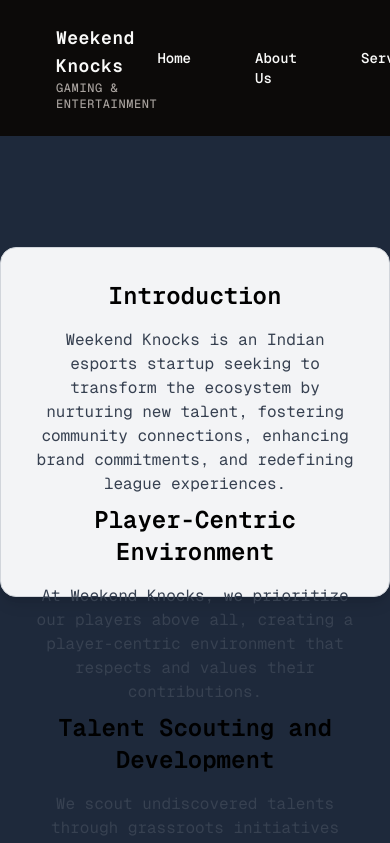
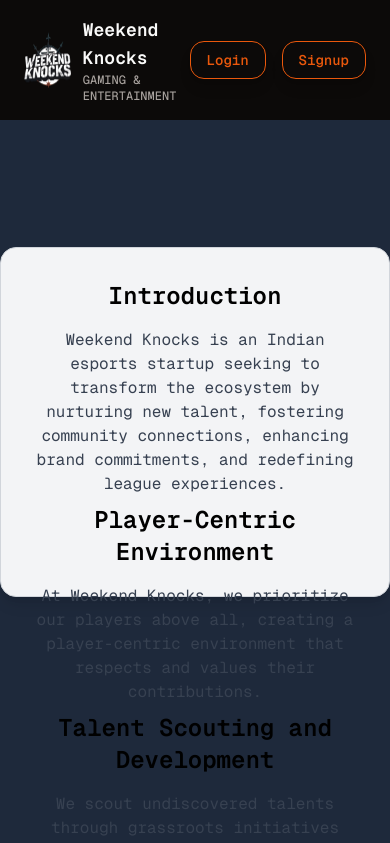
Before and after one commit to Praneeth-2602/Weekend_Knocks, a Next.js app: page /about in a window 390 px wide. Shown: the top 843 px of the page. Built offline with nearby package versions, Linux system fonts and the light colour scheme.

Commit message:
improved navbar ui and hovering effects

```diff
--- a/components/Navbar.tsx
+++ b/components/Navbar.tsx
@@ -1,17 +1,23 @@
 'use client';
-
 import Link from "next/link";
 import { useState, useEffect } from "react";
-import { motion } from "framer-motion"; // Import motion from framer-motion
+import { motion } from "framer-motion";
 import logo from "@/assets/logo.png";
 
 export default function Navbar() {
-	const [isHovered, setIsHovered] = useState(false);
-	const [isLoggedIn, setIsLoggedIn] = useState(false); // State to track login status
-	const [isScrolled, setIsScrolled] = useState(false); // State to track scroll position
+	const [isLoggedIn, setIsLoggedIn] = useState(false);
+	const [isScrolled, setIsScrolled] = useState(false);
 
-	const handleMouseEnter = () => setIsHovered(true);
-	const handleMouseLeave = () => setIsHovered(false);
+	useEffect(() => {
+		const handleScroll = () => {
+			setIsScrolled(window.scrollY > 50);
+		};
+
+		window.addEventListener("scroll", handleScroll);
+		return () => {
+			window.removeEventListener("scroll", handleScroll);
+		};
+	}, []);
 
 	const navItems = [
 		{ name: "Home", link: "/" },
@@ -23,57 +29,40 @@
 		{ name: "Search", link: "#" },
 	];
 
-	useEffect(() => {
-		const handleScroll = () => {
-			if (window.scrollY > 50) {
-				setIsScrolled(true);
-			} else {
-				setIsScrolled(false);
-			}
-		};
-
-		window.addEventListener("scroll", handleScroll);
-		return () => {
-			window.removeEventListener("scroll", handleScroll);
-		};
-	}, []);
-
 	return (
 		<nav
-			className={`w-full fixed top-0 z-10 transition-all duration-300 ${isScrolled ? "bg-[#1c1c1c] bg-opacity-30 backdrop-blur-lg border border-white border-opacity-10" : "bg-background bg-opacity-90"
+			className={`w-full fixed top-0 z-10 transition-all duration-300 ${
+				isScrolled ? "bg-[#1c1c1c] bg-opacity-80 backdrop-blur-lg border-b border-white border-opacity-10 shadow-md" : "bg-background"
 			}`}
-			onMouseEnter={handleMouseEnter}
-			onMouseLeave={handleMouseLeave}
 		>
-			<div className="container mx-auto flex items-center justify-between px-8 py-6">
-				{/* Logo Section (Left) */}
-				<div className="flex items-center space-x-2">
+			<div className="container mx-auto flex items-center justify-between px-6 md:px-10 py-4 md:py-6">
+				{/* Logo Section */}
+				<div className="flex items-center space-x-3">
 					<a href="https://weekend-knocks.netlify.app/" target="_blank" rel="noopener noreferrer">
-    <img src={logo.src} alt="" className="h-20 w-auto pr-4 " />
+						<img src={logo.src} alt="Logo" className="h-14 md:h-16 w-auto" />
 					</a>
 					<div>
 						<a href="https://weekend-knocks.netlify.app/" target="_blank" rel="noopener noreferrer">
-                     <h1 className="text-lg font-bold tracking-wide text-primary-foreground">Weekend Knocks</h1>
-                     <p className="text-xs font-medium tracking-wider text-muted-foreground">GAMING & ENTERTAINMENT</p>
+							<h1 className="text-lg md:text-xl font-bold text-primary-foreground">
+								Weekend Knocks
+							</h1>
+							<p className="text-xs md:text-sm font-medium text-muted-foreground">
+								GAMING & ENTERTAINMENT
+							</p>
 						</a>
 					</div>
 				</div>
 
-				{/* Navigation Links (Center) */}
-				<ul className={`flex space-x-6 text-sm font-semibold text-primary-foreground transition-all duration-1000 ${isHovered && isScrolled ? "gap-8" : ""
-					} ${isScrolled && !isHovered ? "gap-6" : ""
-					} ${!isScrolled && isHovered ? "gap-10" : ""
-					} ${!isScrolled && !isHovered ? "gap-12" : ""
-					}`
-				}>
+				{/* Navigation Links */}
+				<ul className="hidden md:flex space-x-6 text-sm md:text-base font-semibold text-primary-foreground">
 					{navItems.map((item, index) => (
 						<li key={index}>
 							<Link href={item.link}>
 								<motion.span
-									initial={{ y: -10 }} // Start from above
-									whileHover={{ y: 5 }} // Move down on hover
+									initial={{ y: 0 }}
+									whileHover={{ y: -3 }}
 									transition={{ type: "spring", stiffness: 300 }}
-									className="hover:text-primary transition-all duration-300 cursor-pointer"
+									className="hover:text-primary hover:underline underline-offset-4 decoration-primary transition duration-300 cursor-pointer"
 								>
 									{item.name}
 								</motion.span>
@@ -82,17 +71,17 @@
 					))}
 				</ul>
 
-				{/* Buttons (Right) with Glow Effect */}
+				{/* Buttons Section */}
 				<div className="flex space-x-4">
 					{isLoggedIn ? (
 						<>
 							<Link href="/account">
-								<button className="px-4 py-2 border border-primary text-primary hover:bg-primary hover:text-white rounded-md font-semibold transition-all duration-300 shadow-lg hover:shadow-[0px_0px_20px_rgba(255,255,255,0.5)]">
+								<button className="px-4 py-2 text-sm md:text-base border border-primary text-primary hover:bg-primary hover:text-white rounded-md font-semibold transition-shadow duration-300 shadow-lg hover:shadow-[0px_0px_20px_rgba(255,255,255,0.5)]">
 									My Account
 								</button>
 							</Link>
 							<Link href="/logout">
-								<button className="px-4 py-2 border border-primary text-primary hover:bg-primary hover:text-white rounded-md font-semibold transition-all duration-300 shadow-lg hover:shadow-[0px_0px_20px_rgba(255,255,255,0.5)]">
+								<button className="px-4 py-2 text-sm md:text-base border border-primary text-primary hover:bg-primary hover:text-white rounded-md font-semibold transition-shadow duration-300 shadow-lg hover:shadow-[0px_0px_20px_rgba(255,255,255,0.5)]">
 									Logout
 								</button>
 							</Link>
@@ -100,12 +89,12 @@
 					) : (
 						<>
 							<Link href="/login">
-								<button className="px-4 py-2 border border-primary text-primary hover:bg-primary hover:text-white rounded-md font-semibold transition-all duration-300 shadow-lg hover:shadow-[0px_0px_20px_rgba(255,255,255,0.5)]">
+								<button className="px-4 py-2 text-sm md:text-base border border-primary text-primary hover:bg-primary hover:text-white rounded-md font-semibold transition-shadow duration-300 shadow-lg hover:shadow-[0px_0px_20px_rgba(255,255,255,0.5)]">
 									Login
 								</button>
 							</Link>
 							<Link href="/signup">
-								<button className="px-4 py-2 border border-primary text-primary hover:bg-primary hover:text-white rounded-md font-semibold transition-all duration-300 shadow-lg hover:shadow-[0px_0px_20px_rgba(255,255,255,0.5)]">
+								<button className="px-4 py-2 text-sm md:text-base border border-primary text-primary hover:bg-primary hover:text-white rounded-md font-semibold transition-shadow duration-300 shadow-lg hover:shadow-[0px_0px_20px_rgba(255,255,255,0.5)]">
 									Signup
 								</button>
 							</Link>
```
Lines whose indentation alone changed are shown as unchanged.
